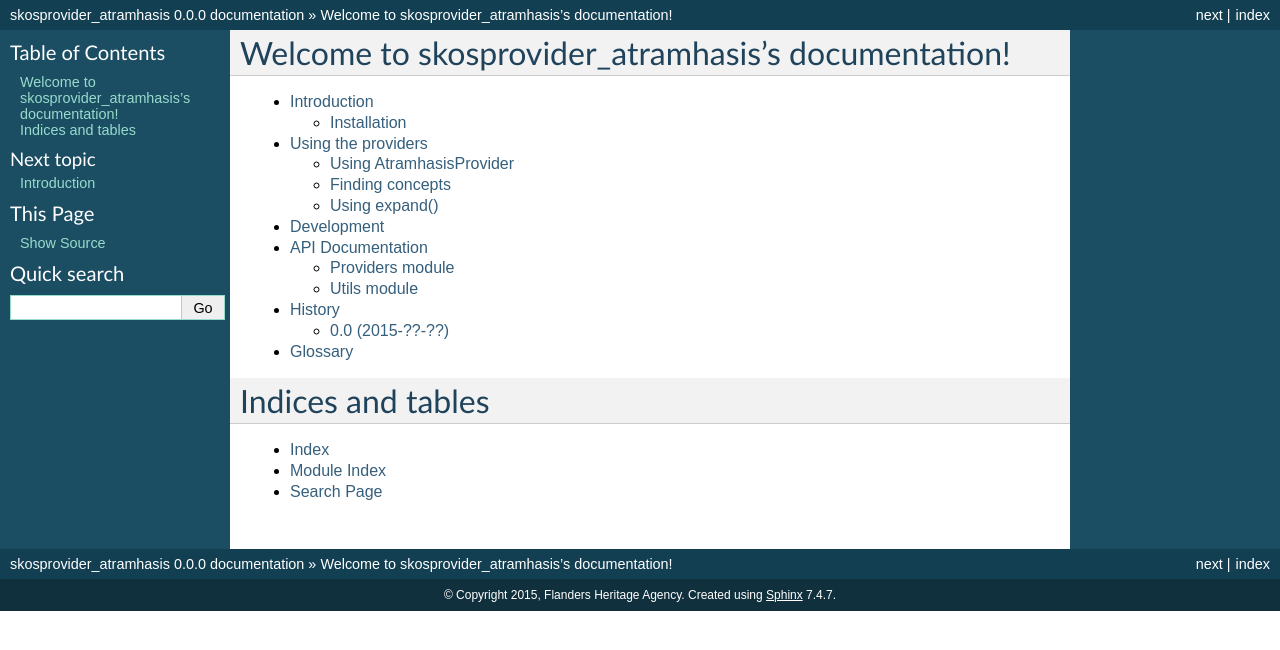
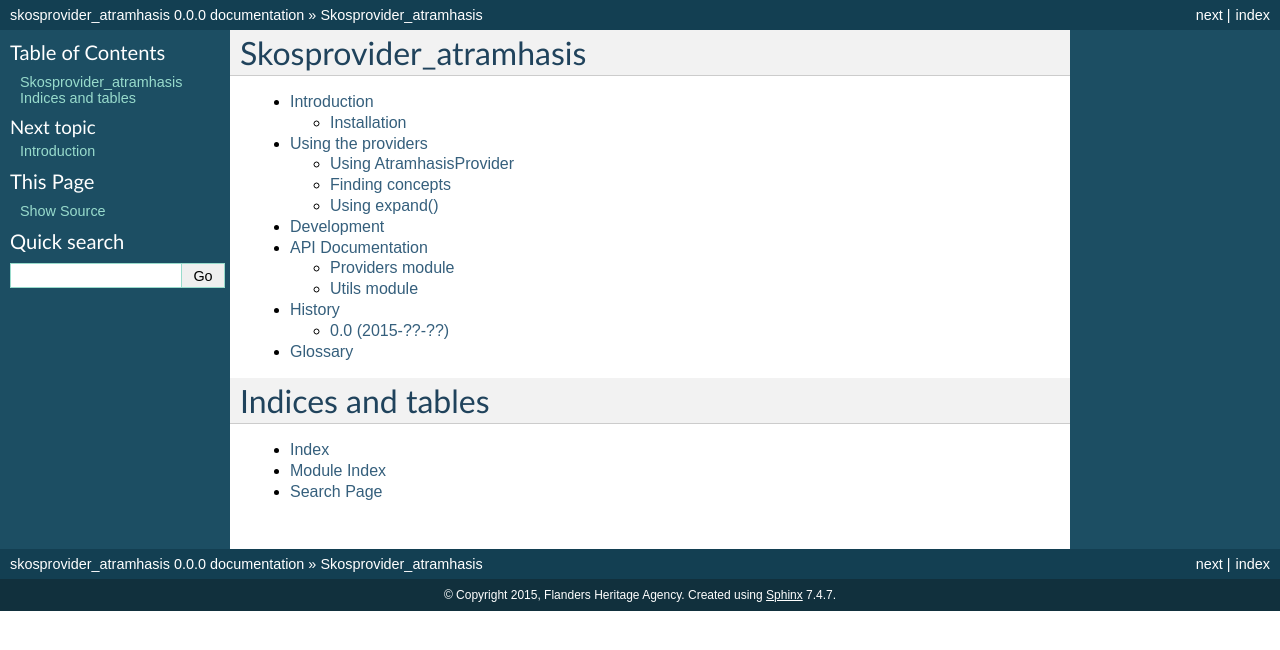
Before and after one commit to OnroerendErfgoed/skosprovider_atramhasis, a Sphinx documentation site: the page built from docs/source/index.rst, in a window 1280 px wide. Shown: the top 650 px of the page. Built offline with Sphinx 7.4.7, drawn with Linux system fonts in a browser that asks for light colours.

Commit message:
Some doc updates.

```diff
--- a/docs/source/index.rst
+++ b/docs/source/index.rst
@@ -3,8 +3,8 @@
    You can adapt this file completely to your liking, but it should at least
    contain the root `toctree` directive.
 
-Welcome to skosprovider_atramhasis's documentation!
-=====================================================
+Skosprovider_atramhasis
+=======================
 
 .. toctree::
    :maxdepth: 2
```
Also changed, not shown: docs/source/general.rst (+17 -4 lines).
